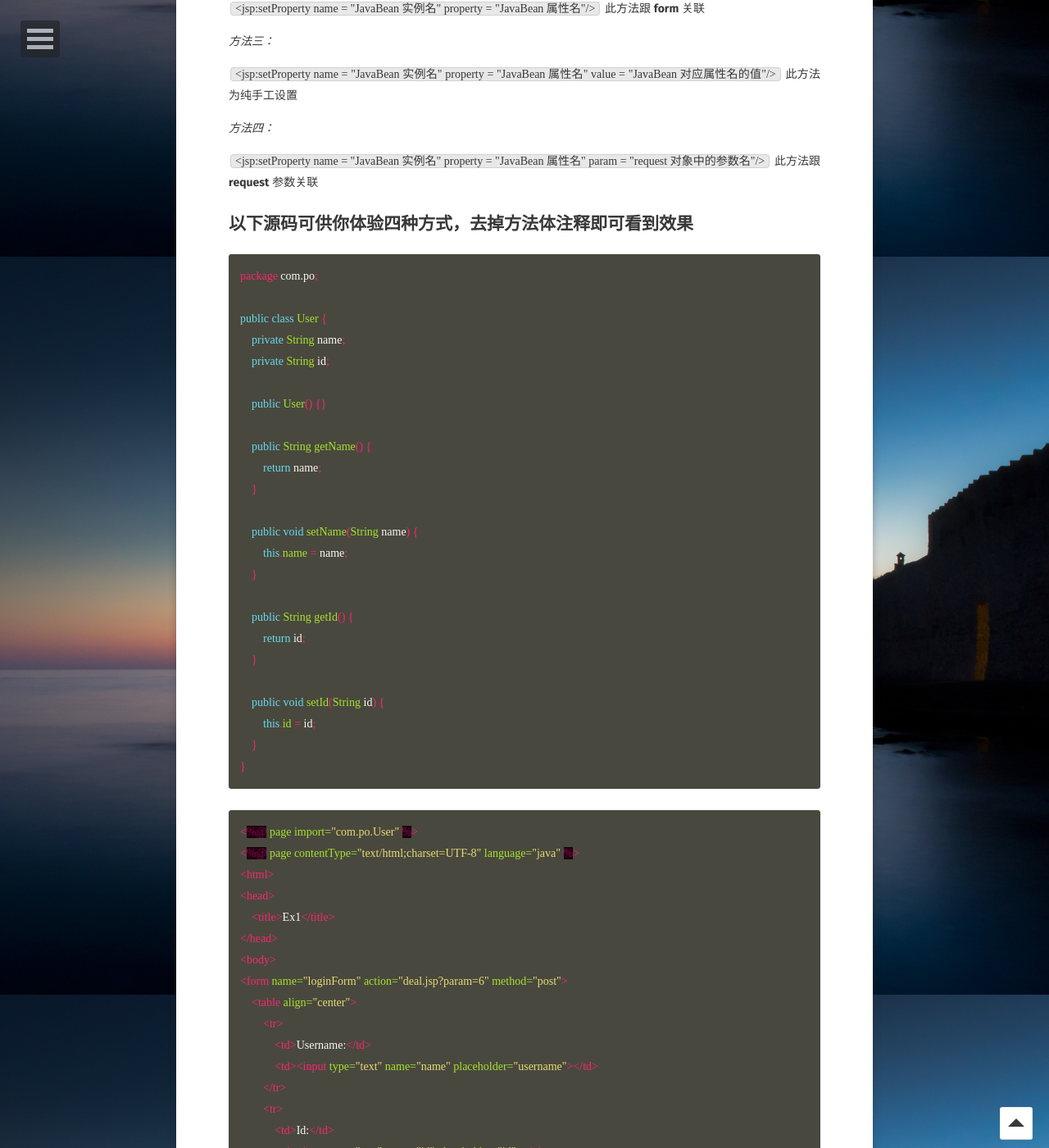
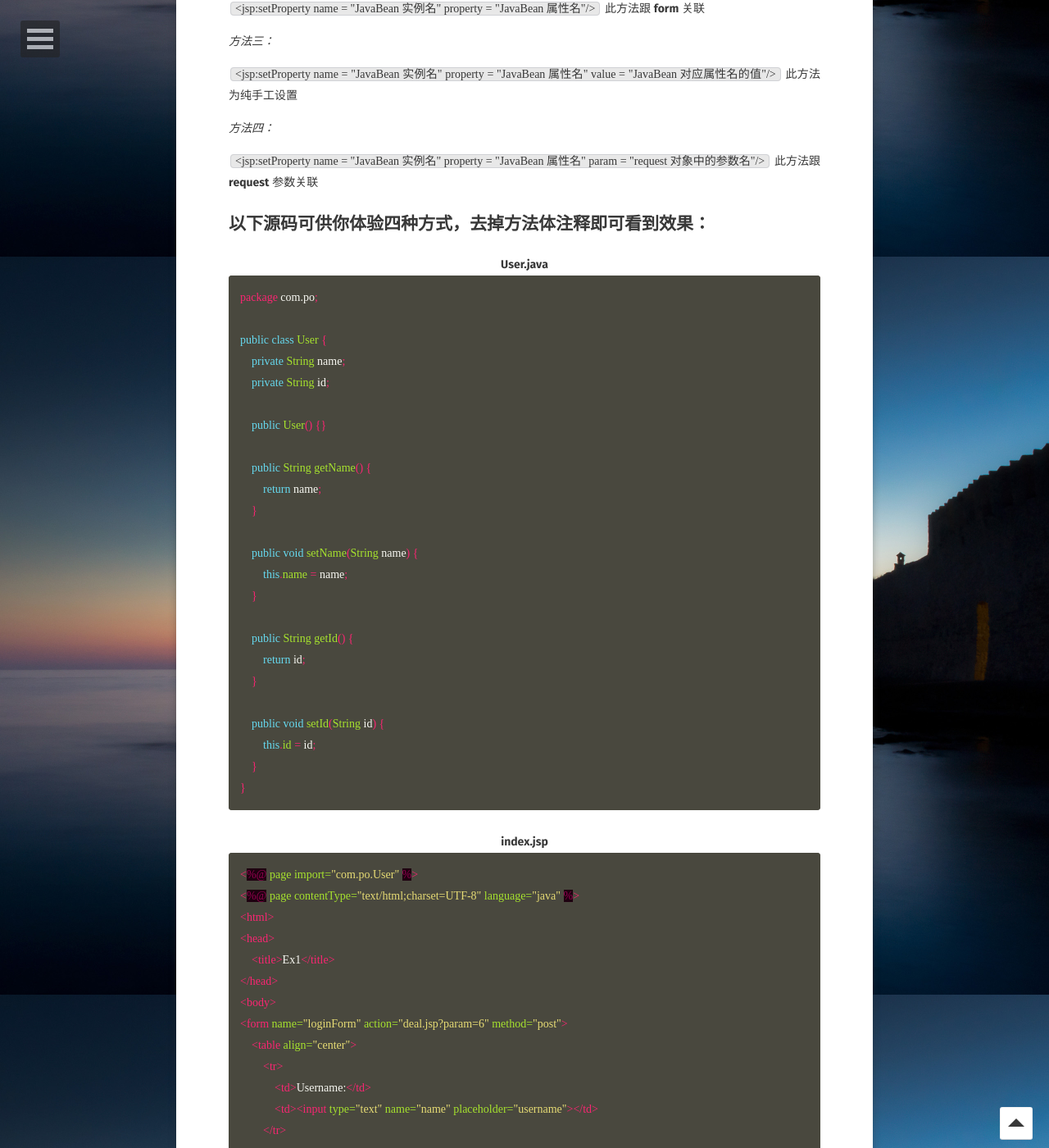
Before and after one commit to AurevoirXavier/deprecated-AurevoirXavier.github.io, a Jekyll site: the page built from _posts/2017-5-3-setPropertyInJsp.md, in a window 1280 px wide and 1400 px high, scrolled down 587 px. Shown: the whole window at 82% size. Built offline with Jekyll 4.4.1, drawn with Linux system fonts in a browser that asks for light colours; some web fonts are replaced; comment, search, counter and statistics services are not loaded.

Commit message:
20:54/05/03/17

````diff
--- a/_posts/2017-5-3-setPropertyInJsp.md
+++ b/_posts/2017-5-3-setPropertyInJsp.md
@@ -25,7 +25,9 @@ comments: true
 
 `<jsp:setProperty name = "JavaBean 实例名" property = "JavaBean 属性名" param = "request 对象中的参数名"/>` 此方法跟 **request** 参数关联
 
-## 以下源码可供你体验四种方式，去掉方法体注释即可看到效果
+## 以下源码可供你体验四种方式，去掉方法体注释即可看到效果：
+
+<center><strong>User.java</strong></center>
 
 ```java
 package com.po;
@@ -54,6 +56,8 @@ public class User {
 }
 ```
 
+<center><strong>index.jsp</strong></center>
+
 ```html
 <%@ page import="com.po.User" %>
 <%@ page contentType="text/html;charset=UTF-8" language="java" %>
@@ -80,6 +84,8 @@ public class User {
 </body>
 </html>
 ```
+
+<center><strong>deal.jsp</strong></center>
 
 ```html
 <%@ page contentType="text/html;charset=UTF-8" language="java" %>
````
